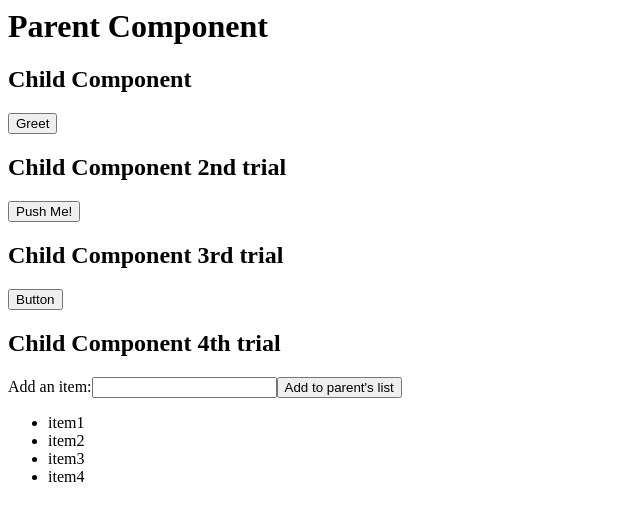
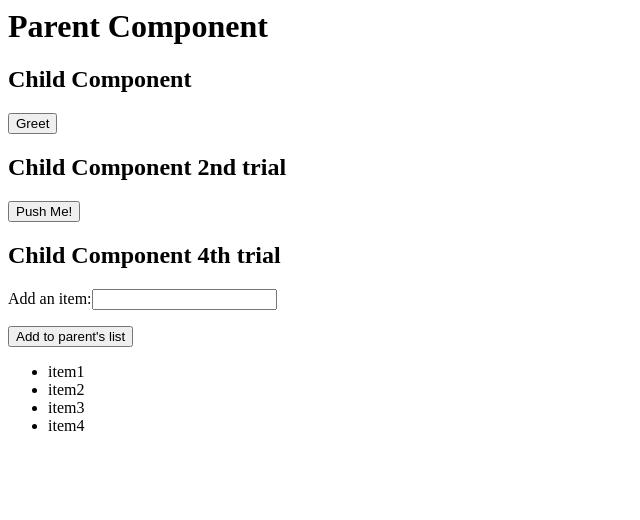
Before and after one commit to IngridCosovan/angular-output, an Angular app: page / in a window 1280 px wide. Shown: the top 520 px of the page, without its empty margins (0-640 px from the left). Built offline with nearby package versions, Linux system fonts and the light colour scheme.

Commit message:
4 files modified

```diff
--- a/src/app/app.component.html
+++ b/src/app/app.component.html
@@ -1,7 +1,8 @@
 <h1>Parent Component</h1>
 
 <app-child (greetEvent)="greet($event)" (outSayHi)="hi($event)"
-(adGiven)="ad($event)" (newItemEvent)="addItem($event)"></app-child>
+(newItemEvent)="addItem($event)"></app-child>
+
 <ul>
 <li *ngFor="let item of items">{{item}}</li>
 </ul>
--- a/src/app/app.component.ts
+++ b/src/app/app.component.ts
@@ -12,13 +12,8 @@ export class AppComponent {
     alert('Hello ' + name);
   }
 
-
   hi(name: string) {
     alert('I want to eat ' + name);
-  }
-
-  ad(drink: string) {
-    alert('I advice you to not drink ' + drink)
   }
 
   addItem(newItem: string) {
--- a/src/app/child/child.component.html
+++ b/src/app/child/child.component.html
@@ -4,10 +4,10 @@
 <h2>Child Component 2nd trial</h2>
 <button (click)="sayHi()">Push Me!</button>
 
-<h2>Child Component 3rd trial</h2>
-<button (click)="giveAd()">Button</button>
-
 <h2>Child Component 4th trial</h2>
 <label for="item-input">Add an item:</label>
-<input type="text" id="item-input" #newItem>
-<button type="button" (click)="addNewItem(newItem.value)">Add to parent's list</button>
+<input type="text" id="item-input" #newItem />
+<p></p>
+<button type="button" (click)="addNewItem(newItem.value)">
+  Add to parent's list
+</button>
--- a/src/app/child/child.component.ts
+++ b/src/app/child/child.component.ts
@@ -11,9 +11,6 @@ export class ChildComponent implements OnInit {
 
   @Output() outSayHi = new EventEmitter();
   desire = 'icecream';
-
-  @Output() adGiven = new EventEmitter();
-  drink = 'cola';
 
   @Output() newItemEvent = new EventEmitter<string>();
 
@@ -29,10 +26,6 @@ export class ChildComponent implements OnInit {
     this.outSayHi.emit(this.desire);
   }
 
-  giveAd() {
-    this.adGiven.emit(this.drink);
-  }
-
   addNewItem(value: string) {
     this.newItemEvent.emit(value);
   }
```
